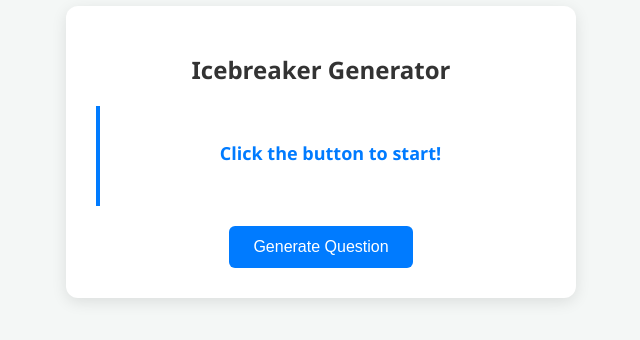
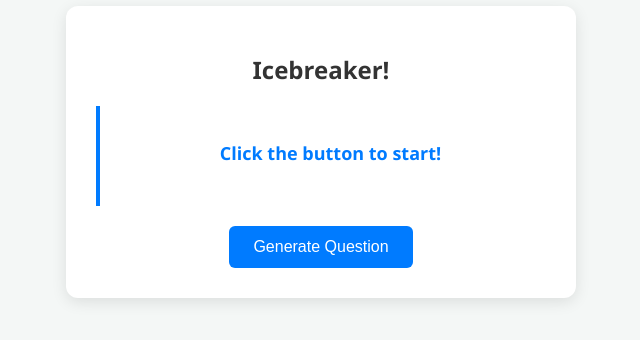
Before and after one commit to Drechtman/onboardingproject, a plain HTML site: page index.html in a window 1280 px wide. Shown: the part 248-588 px from the top of the page, without its empty margins (319-959 px from the left). Drawn offline with Linux system fonts and the light colour scheme.

Commit message:
onboardingproject/index.html

```diff
--- a/index.html
+++ b/index.html
@@ -68,7 +68,7 @@
 <body>
 
     <div class="card">
-        <h1>Icebreaker Generator</h1>
+        <h1>Icebreaker!</h1>
 
         <div class="display-area">
             <div id="name-output" class="name">Click the button to start!</div>
```
